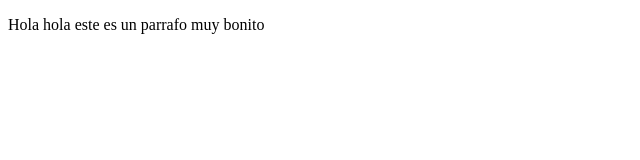
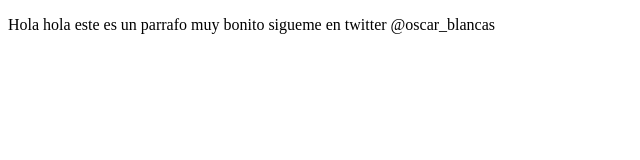
Before and after one commit to rakzo81/proyectoDemoCursoPrework, a plain HTML site: page index.html in a window 1280 px wide. Shown: the whole page, without its empty margins (0-640 px from the left). Drawn offline with Linux system fonts and the light colour scheme.

Commit message:
agregue mi twitter

```diff
--- a/index.html
+++ b/index.html
@@ -9,7 +9,7 @@
 <body>
     <p>
         Hola hola este es un parrafo muy bonito
-
+        sigueme en twitter @oscar_blancas
     </p>
 </body>
 </html>
```
